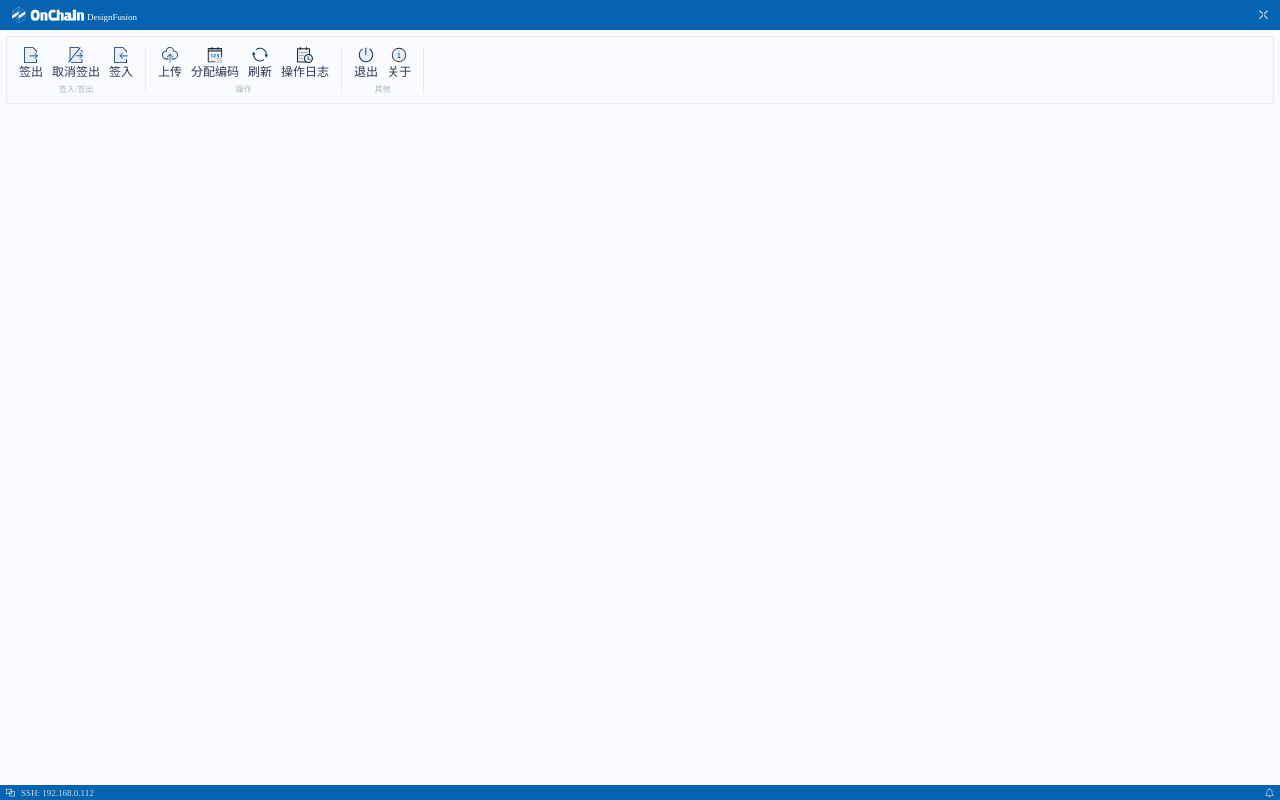
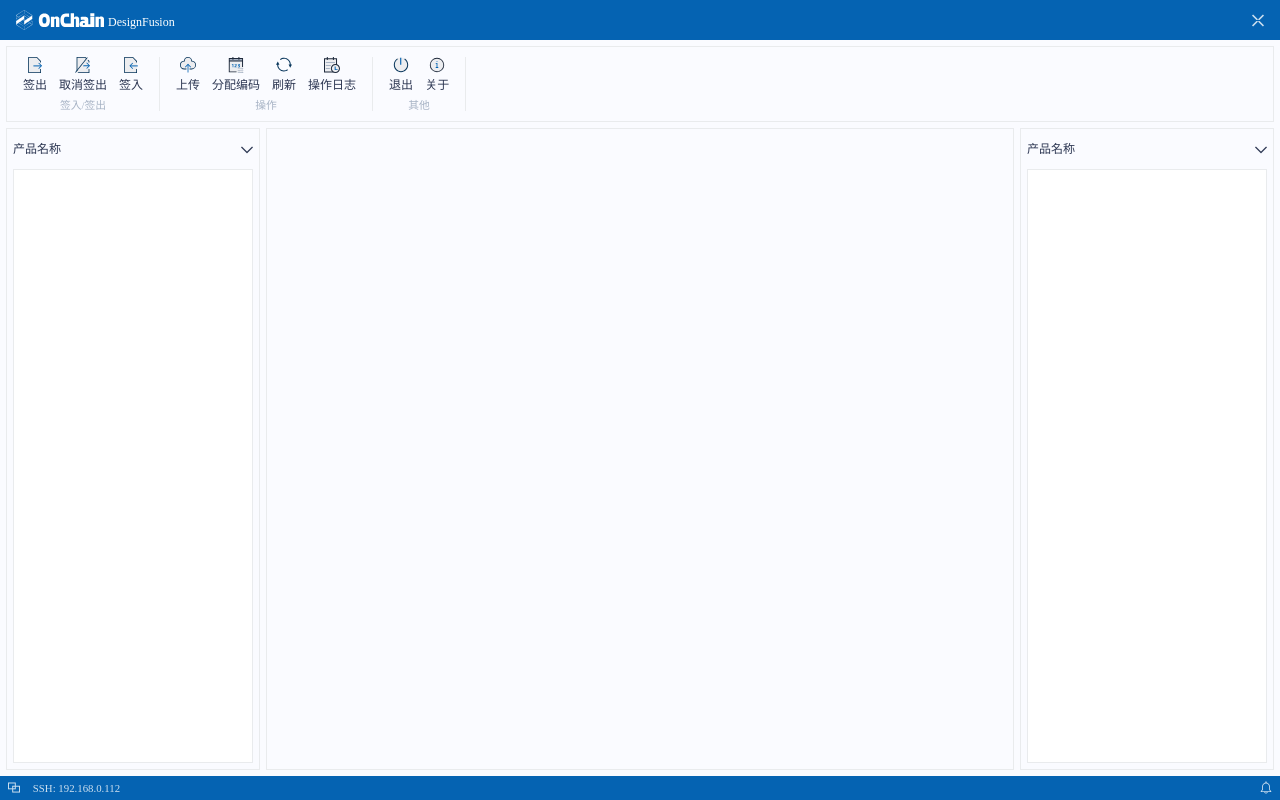
Before and after one commit to heningyuan6256/plm-design-gui, a React (Vite) app: page / in a window 1280 px wide. Built offline with nearby package versions, Linux system fonts and the light colour scheme.

Commit message:
feat:主页框架搭建

```diff
--- a/src/components/PlmToolBar/index.tsx
+++ b/src/components/PlmToolBar/index.tsx
@@ -21,13 +21,13 @@ const PlmToolBar: FC = () => {
     return (
       <div className="flex flex-col gap-1 items-center cursor-pointer hover:shadow-1xl hover:bg-hoverBg">
         <img width={16} src={image} alt="" />
-        <div>{txt}</div>
+        <div className="text-xs">{txt}</div>
       </div>
     );
   };
 
   return (
-    <div className="w-full  py-3.5 flex border border-outBorder h-68">
+    <div className="w-full  py-3.5 flex border border-outBorder h-76">
       <div className="px-4 border-r border-r-outBorder">
         <div className="flex gap-3 mb-1">
           {renderButton(checkout, "签出")}
--- a/src/pages/index.tsx
+++ b/src/pages/index.tsx
@@ -12,7 +12,6 @@ import PlmToolBar from "../components/PlmToolBar";
 // import { dealMaterialData } from 'plm-wasm'
 
 const index = () => {
-
   // 退出登录
   const exist = async () => {
     await invoke("exist", {});
@@ -28,13 +27,13 @@ const index = () => {
   };
 
   return (
-    <Fragment>
+    <div className="h-full w-full flex flex-col">
       <div
         onMouseDown={handleMouseDown}
         className="h-10 bg-primary flex items-center px-4 justify-between"
       >
         <div className="flex gap-1 items-center">
-          <img width={72} src={OnChainLogo} alt="" />{" "}
+          <img width={88} src={OnChainLogo} alt="" />{" "}
           <div className="text-white text-xs self-end flex">DesignFusion</div>
         </div>
         <div onClick={exist}>
@@ -44,19 +43,53 @@ const index = () => {
           ></PlmIcon>
         </div>
       </div>
-      <div
-        style={{ height: "calc(100% - 40px)", padding: "6px" }}
-        className="w-full bg-base"
-      >
+      <div className="w-full bg-base flex-1 flex flex-col px-3 py-3">
         <PlmToolBar></PlmToolBar>
+        <div className="flex-1 flex gap-1.5 pt-1.5">
+          <div
+            style={{ width: "254px" }}
+            className="h-full border border-outBorder"
+          >
+            <div className="pb-1.5 px-1.5 flex flex-col h-full">
+              <div className="h-10 flex justify-between items-center">
+                <div className="text-xs">产品名称</div>
+                <div>
+                  <PlmIcon
+                    name="develop"
+                    className="text-xs scale-90"
+                  ></PlmIcon>
+                </div>
+              </div>
+              <div className="flex-1 bg-white border border-outBorder"></div>
+            </div>
+          </div>
+          <div className="flex-1 h-full border border-outBorder"></div>
+          <div
+            style={{ width: "254px" }}
+            className="h-full border border-outBorder"
+          >
+            <div className="pb-1.5 px-1.5 flex flex-col h-full">
+              <div className="h-10 flex justify-between items-center">
+                <div className="text-xs">产品名称</div>
+                <div>
+                  <PlmIcon
+                    name="develop"
+                    className="text-xs scale-90"
+                  ></PlmIcon>
+                </div>
+              </div>
+              <div className="flex-1 bg-white border border-outBorder"></div>
+            </div>
+          </div>
+        </div>
       </div>
-      <div className="flex items-center fixed bottom-0 w-full h-5 justify-between bg-primary px-2">
+      <div className="flex items-center bottom-0 w-full justify-between bg-primary px-2 h-6">
         <div className="text-xs flex gap-2">
           <PlmIcon
             name="link"
             className="text-xs text-white opacity-80"
           ></PlmIcon>{" "}
-          <div className="text-xs text-white opacity-80">
+          <div className="text-xs text-white opacity-80 scale-90">
             SSH: 192.168.0.112
           </div>
         </div>
@@ -68,7 +101,7 @@ const index = () => {
           ></PlmIcon>
         </div>
       </div>
-    </Fragment>
+    </div>
   );
 };
 
--- a/src/tailwind.css
+++ b/src/tailwind.css
@@ -7,7 +7,7 @@ body,
 #root {
   height: 100% !important;
   overflow: hidden;
-  font-size: 12px;
+  /* font-size: 12px; */
   font-family: PingFang SC, PingFang SC-Regular;
   font-weight: 400;
   color: #2c3652;
--- a/tailwind.config.cjs
+++ b/tailwind.config.cjs
@@ -15,13 +15,18 @@ module.exports = {
         littleGrey: "#A7B3C5",
         hoverBg: "#eff2f7",
         baseHover: "#eff2f7",
-        outBorder: '#E9EBED'
+        outBorder: "#E9EBED",
       },
       height: {
-        68: "68px",
+        76: "76px",
       },
       padding: {
         3.5: "10px",
+        3: "6px",
+        0.45: '7px'
+      },
+      gap: {
+        1.5: "6px",
       },
       boxShadow: {
         "1xl": "0px 0px 0px 3px #eff2f7",
```
Also changed, not shown: src/App.css (line endings or trailing spaces).
